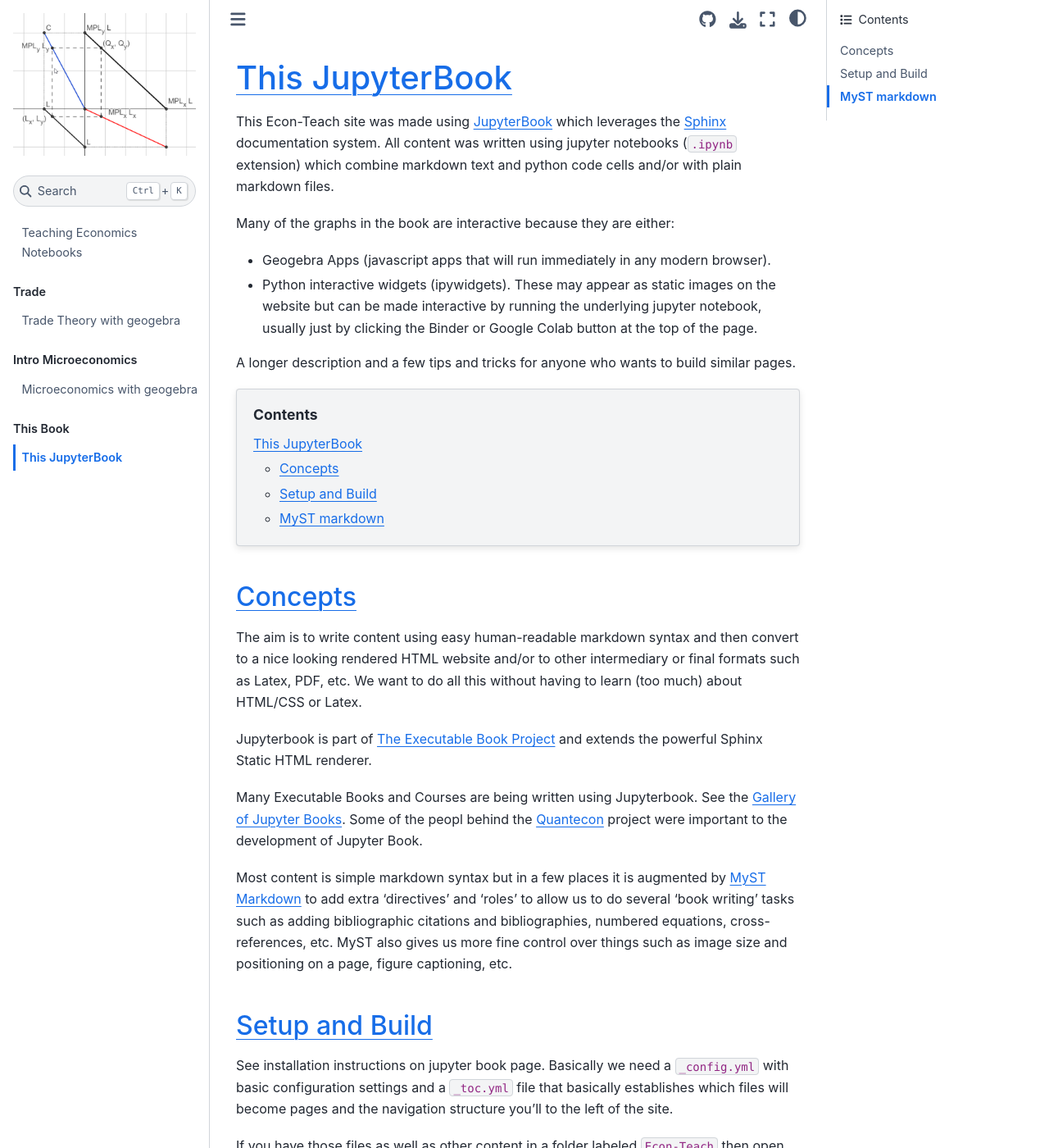
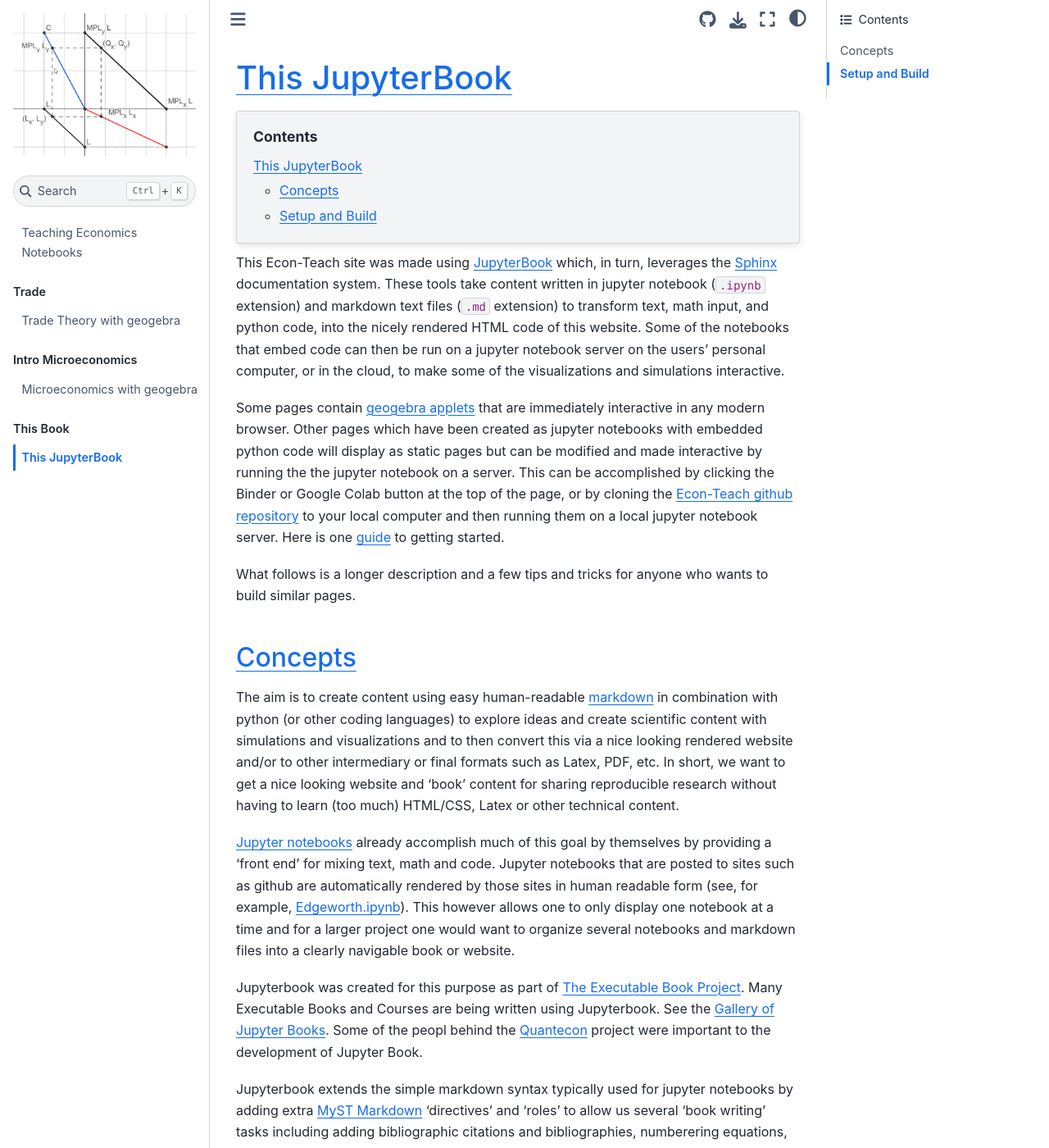
Before and after one commit to jhconning/Econ-Teach, a Jupyter Book: the page built from notebooks/how/how_top.md, in a window 1280 px wide and 1400 px high. Shown: the whole window at 82% size. Built offline with Jupyter Book 1.0.4 settings and Sphinx 7.4.7 and the Sphinx Book theme 1.1.4, drawn with Linux system fonts in a browser that asks for light colours; pages that are not in the unit, such as notebooks, are missing from menus; some of the changed text lies outside the part shown.

Commit message:
clarify how to

````diff
--- a/notebooks/how/how_top.md
+++ b/notebooks/how/how_top.md
@@ -1,41 +1,39 @@
 # This JupyterBook
-
-This Econ-Teach site was made using [JupyterBook](https://jupyterbook.org/intro.html) which leverages the [Sphinx](https://www.sphinx-doc.org/en/master/) documentation system.  All content was written using jupyter notebooks (`.ipynb` extension) which combine markdown text and python code cells and/or with plain markdown files.
-
-Many of the graphs in the book are interactive because they are either:
-- Geogebra Apps (javascript apps that will run immediately in any modern browser).
-- Python interactive widgets (ipywidgets).  These may appear as static images on the website but can be made interactive by running the underlying jupyter notebook, usually just by clicking the Binder or Google Colab button at the top of the page.
-
-A longer description and a few tips and tricks for anyone who wants to build similar pages.
 
 ```{contents}
 :depth: 3
 ```
 
+This Econ-Teach site was made using [JupyterBook](https://jupyterbook.org/intro.html) which, in turn, leverages the [Sphinx](https://www.sphinx-doc.org/en/master/) documentation system.  These tools take content written in jupyter notebook (`.ipynb` extension) and markdown text files (`.md` extension) to transform text, math input, and python code, into the nicely rendered HTML code of this website.  Some of the notebooks that embed code can then be run on a jupyter notebook server on the users' personal computer, or in the cloud, to make some of the visualizations and simulations interactive.
+
+Some pages contain [geogebra applets](https://geogebra.org) that are immediately interactive in any modern browser.   Other pages which have been created as jupyter notebooks with embedded  python code will display as static pages but can be modified and made interactive by running the the jupyter notebook on a server.  This can be accomplished by clicking the Binder or Google Colab button at the top of the page, or by cloning the [Econ-Teach github repository](https://github.com/jhconning/Econ-Teach) to your local computer and then running them on a local jupyter notebook server.  Here is one [guide](https://www.dataquest.io/blog/jupyter-notebook-tutorial/) to getting started.
+
+What follows is a longer description and a few tips and tricks for anyone who wants to build similar pages.
+
+
 ## Concepts
 
-The aim is to write content using easy human-readable markdown syntax and then convert to a nice looking rendered HTML website and/or to other intermediary or final formats such as Latex, PDF, etc. We want to do all this without having to learn (too much) about HTML/CSS or Latex.
+The aim is to create content using easy human-readable [markdown](https://www.markdownguide.org/getting-started/) in combination with python (or other coding languages) to explore ideas and create scientific content with simulations and visualizations and to then convert this via a nice looking rendered website and/or to other intermediary or final formats such as Latex, PDF, etc.  In short, we want to get a nice looking website and 'book' content for sharing reproducible research without having to learn (too much) HTML/CSS, Latex or other technical content.
 
-Jupyterbook is part of [The Executable Book Project](https://executablebooks.org/en/latest/) and extends the powerful Sphinx Static HTML renderer.
+[Jupyter notebooks](https://jupyter.org/) already accomplish much of this goal by themselves by providing a 'front end' for mixing text, math and code.  Jupyter notebooks that are posted to sites such as github are automatically rendered by those sites in human readable form (see, for example, [Edgeworth.ipynb](https://github.com/jhconning/Econ-Teach/blob/master/notebooks/trade/Edgeworth.ipynb)).  This however allows one to only display one notebook at a time and for a larger project one would want to organize several notebooks and markdown files into a clearly navigable book or website.
 
-Many Executable Books and Courses are being written using Jupyterbook. See the [Gallery of Jupyter Books](https://executablebooks.org/en/latest/gallery.html).  Some of the peopl behind the [Quantecon](https://quantecon.org/) project were important to the development of Jupyter Book.
+Jupyterbook was created for this purpose as part of [The Executable Book Project](https://executablebooks.org/en/latest/).  Many Executable Books and Courses are being written using Jupyterbook. See the [Gallery of Jupyter Books](https://executablebooks.org/en/latest/gallery.html).  Some of the peopl behind the [Quantecon](https://quantecon.org/) project were important to the development of Jupyter Book.
 
-Most content is simple markdown syntax but in a few places it is augmented by [MyST Markdown](https://jupyterbook.org/content/myst.html) to add extra 'directives' and 'roles' to allow us to do several 'book writing' tasks such as adding bibliographic citations and bibliographies, numbered equations, cross-references, etc. MyST also gives us more fine control over things such as image size and positioning on a page, figure captioning, etc.
+Jupyterbook extends the simple markdown syntax typically used for jupyter notebooks by adding extra [MyST Markdown](https://jupyterbook.org/content/myst.html) 'directives' and 'roles' to allow us several 'book writing' tasks including adding bibliographic citations and bibliographies, numberering equations, adding cross-references, creating tabs and dropdowns, etc. MyST also gives us more fine control over things such as image size and positioning on a page, figure captioning, hiding code, etc.
 
 ## Setup and Build
 
-See installation instructions on jupyter book page.  Basically we need a `_config.yml` with basic configuration settings and a `_toc.yml` file that basically establishes which files will become pages and the navigation structure you'll to the left of the site.
+See installation instructions on the [jupyter book](https://jupyterbook.org/) page.  We need a `_config.yml` with basic configuration settings and a `_toc.yml` file that establishes which files will be included in the navigation structure that you'll to the left of the site.
 
-If you have those files as well as other content in a folder labeled `Econ-Teach` then open up an Anaconda terminal in the parent folder and type
+Suppose you have [cloned](https://docs.github.com/en/repositories/creating-and-managing-repositories/cloning-a-repository) the [Econ-Teach](https://github.com/jhconning/Econ-Teach)repository that builds this site to a folder on your machine labeled `Econ-Teach` and have already installed jupyterbook.  If you then open up an Anaconda command terminal on your machine and navigate to that folder, you can then type
 
-`jb build Econ-Teach/`
+`jb build .`
 
-And jupyterbook will create a local copy of the website which you can view from a browser.
+Then jupyterbook will build a local HTML website which you can view from a browser (at the end of the build process it will tell you how to open it).
 
-I've [setup a github action](https://jupyterbook.org/publish/gh-pages.html#automatically-host-your-book-with-github-actions) so that any new push to the Github repository at [github.com/jhconning/Econ-Teach](https://github.com/jhconning/Econ-Teach) triggers a similar build on a virtual cloud machine that will then produce the jupyterbook site that will be rendered at [jhconning.github.io/Econ-Teach](https://jhconning.github.io/Econ-Teach).  There may be a few minutes delay between new builds and the changes showing up.[^1]
+In order to build and share a website that can be reached from anywhere on the internet I use the free github pages servive.
 
-
-## MyST markdown
+I've [setup a github action](https://jupyterbook.org/publish/gh-pages.html#automatically-host-your-book-with-github-actions) so that any new push of new content to the Github repository at [github.com/jhconning/Econ-Teach](https://github.com/jhconning/Econ-Teach) will trigger the creation of a virtual cloud machine that will then produce the jupyterbook site using the build process just described such that the rendered site then displays at [jhconning.github.io/Econ-Teach](https://jhconning.github.io/Econ-Teach).  It's a neat process and it's fun to see github actions do all this work for you.  There may be a few minutes delay between a new build and the changes appearing on the site.[^1]
 
 
 
````
